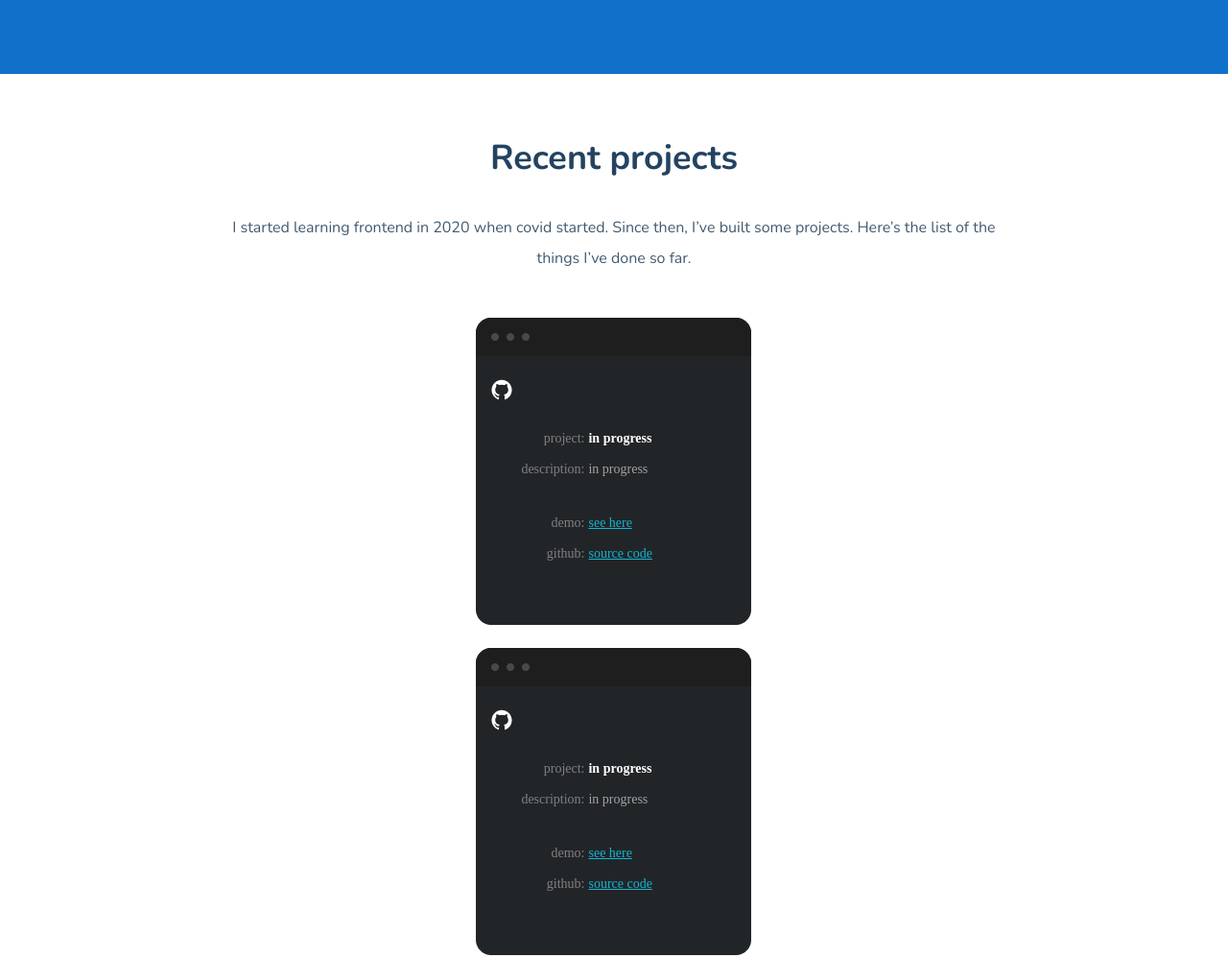
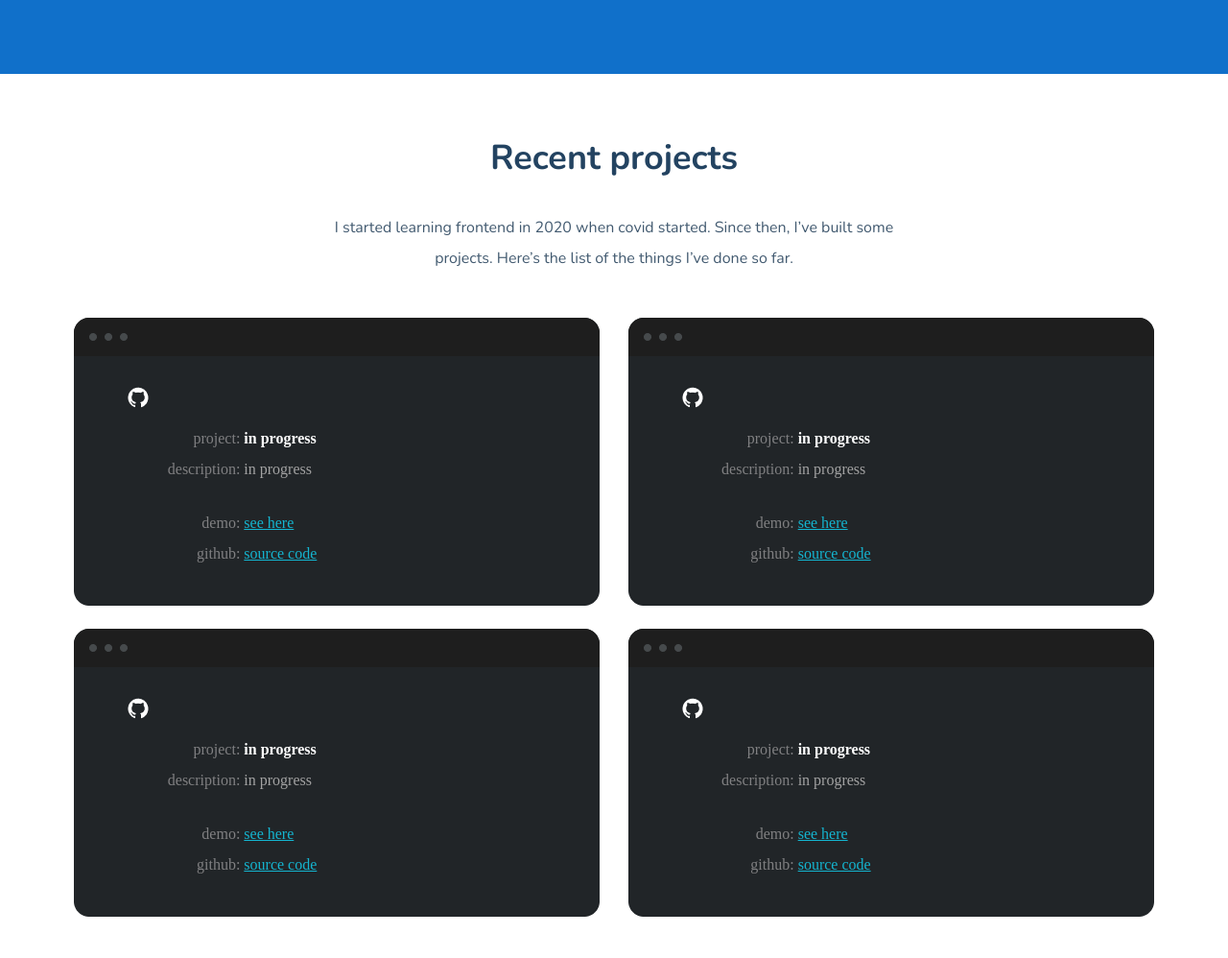
Before and after one commit to kilerynka/portfolio-design-by-graphic, a website built with webpack: page src/pages/index.html in a window 1280 px wide. Shown: the part 1438-2436 px from the top of the page at 96% size. Built offline with nearby package versions, Linux system fonts and the light colour scheme; no server answers.

Commit message:
section three big screen

```diff
--- a/src/scss/modules/sectionThird.scss
+++ b/src/scss/modules/sectionThird.scss
@@ -124,6 +124,44 @@
 
 @media only screen and (min-width: 980px) {
   .sectionThreeContent {
-    grid-column: 3 / 13;
+    grid-column: 4 / 12;
+  }
+  .sectionThree {
+    width: 100%;
+    min-width: 1184px;
+    display: flex;
+    flex-direction: row;
+    flex-wrap: wrap;
+    justify-content: space-evenly;
+    &__article {
+      width: 548px;
+      height: 300px;
+      background-image: url("../assets/img/BgBig.png");
+      &-div {
+        width: 548px;
+        height: 40px;
+        background-image: url("../assets/img/TopBgBig.png");
+      }
+    }
+  }
+
+  .sectionGit {
+    max-width: 584px;
+    &-h2 {
+      font-size: 16px;
+    }
+    &-p {
+      width: 300px;
+      font-size: 16px;
+    }
+  }
+  .content {
+    width: 550px;
+    height: 256px;
+    &-img {
+      position: relative;
+      top: 32px;
+      left: 56px;
+    }
   }
 }
```
Also changed, not shown: src/assets/img/BgBig.png (added), src/assets/img/TopBgBig.png (added).
